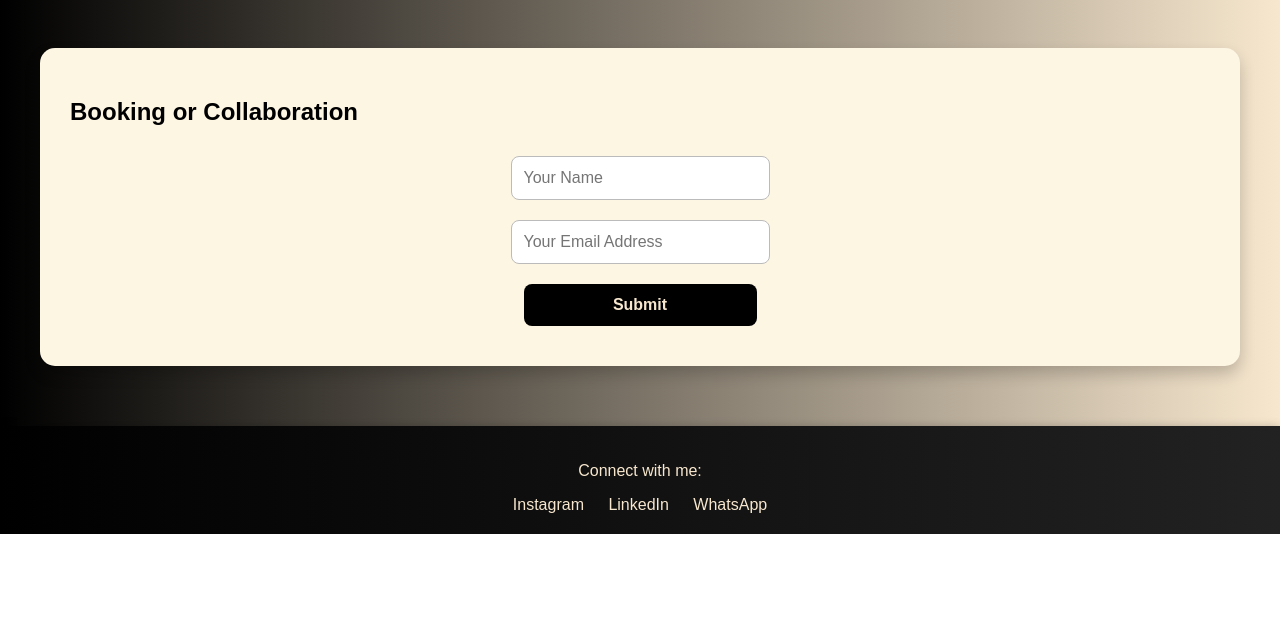
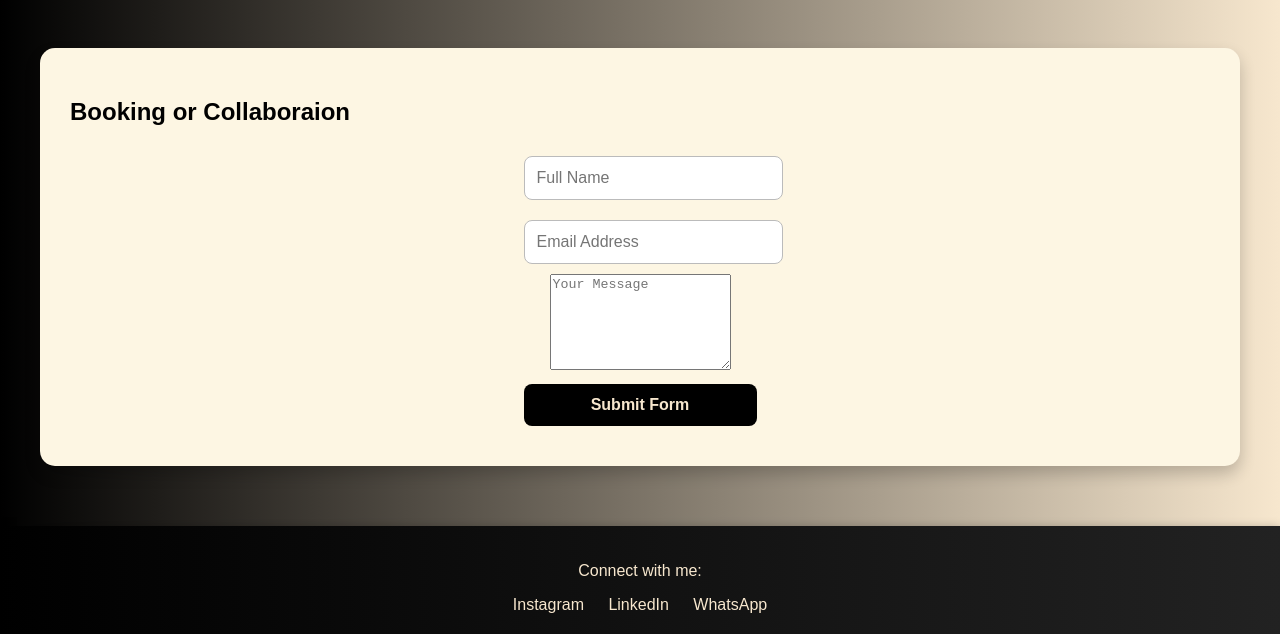
Before and after one commit to RutvikkJoshi/Rutvik-Joshi, a plain HTML site: page index.html in a window 1280 px wide. Shown: the part 1067-1701 px from the top of the page. Before the commit the page ends 1601 px from the top, so only its background shows below. Drawn offline with Linux system fonts and the light colour scheme.

Commit message:
Add files via upload

```diff
--- a/index.html
+++ b/index.html
@@ -228,16 +228,22 @@
     </section>
 
     <section class="form-section" id="booking">
-  <h2>Booking or Collaboration</h2>
-  <form action="https://formsubmit.co/rutvik.joshi360@gmail.com" method="POST">
-    <input type="text" id="name" name="name" placeholder="Your Name" required>
-    <input type="email" id="email" name="email" placeholder="Your Email Address" required>
-
-    <input type="hidden" name="_subject" value="New Booking from Portfolio Site">
-    <input type="hidden" name="_next" value="https://yourdomain.com/thank-you.html">
-    <input type="hidden" name="_captcha" value="false">
-
-    <button type="submit">Submit</button>
+  <h2>Booking or Collaboraion</h2>
+  <form target="_blank" action="https://formsubmit.co/rutvik.joshi360@gmail.com" method="POST">
+    <div class="form-group">
+      <div class="form-row">
+        <div class="col">
+          <input type="text" name="name" class="form-control" placeholder="Full Name" required>
+        </div>
+        <div class="col">
+          <input type="email" name="email" class="form-control" placeholder="Email Address" required>
+        </div>
+      </div>
+    </div>
+    <div class="form-group">
+      <textarea placeholder="Your Message" class="form-control" name="message" rows="06" required></textarea>
+    </div>
+    <button type="submit" class="btn btn-lg btn-dark btn-block">Submit Form</button>
   </form>
 </section>
   </div>
```
